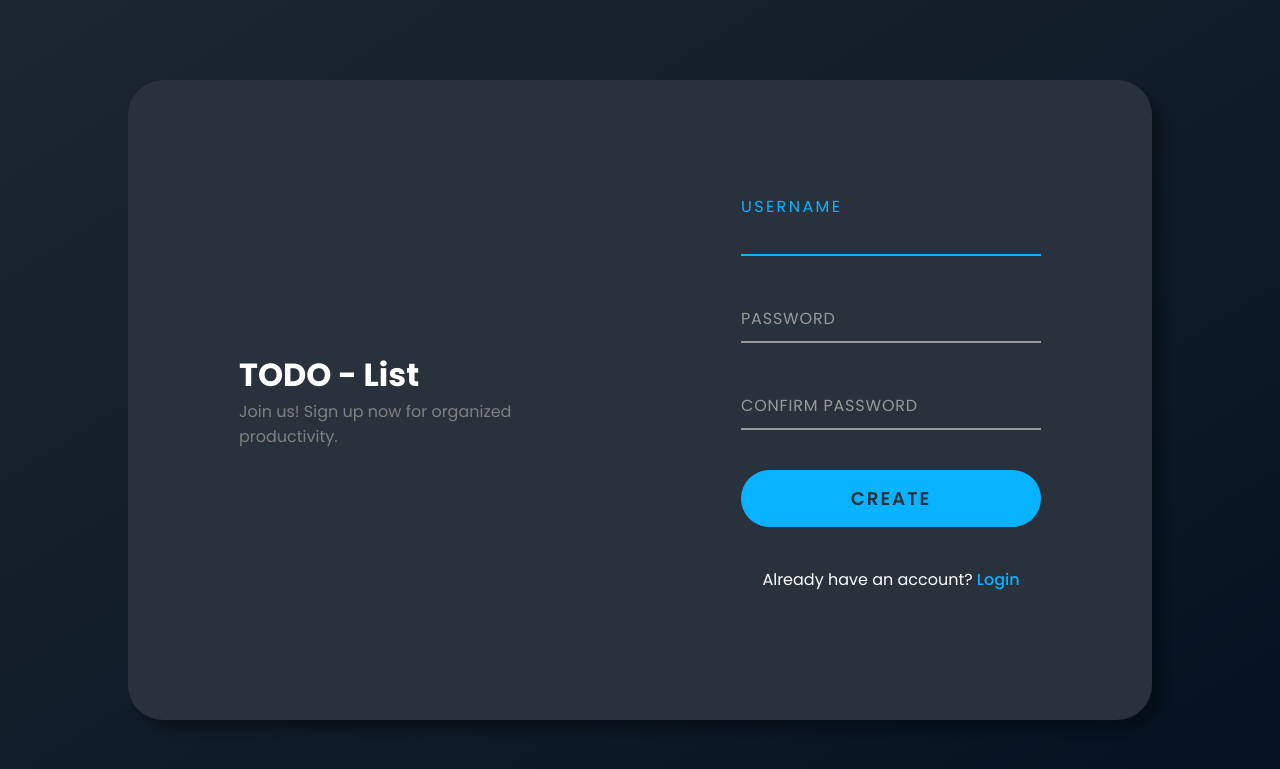
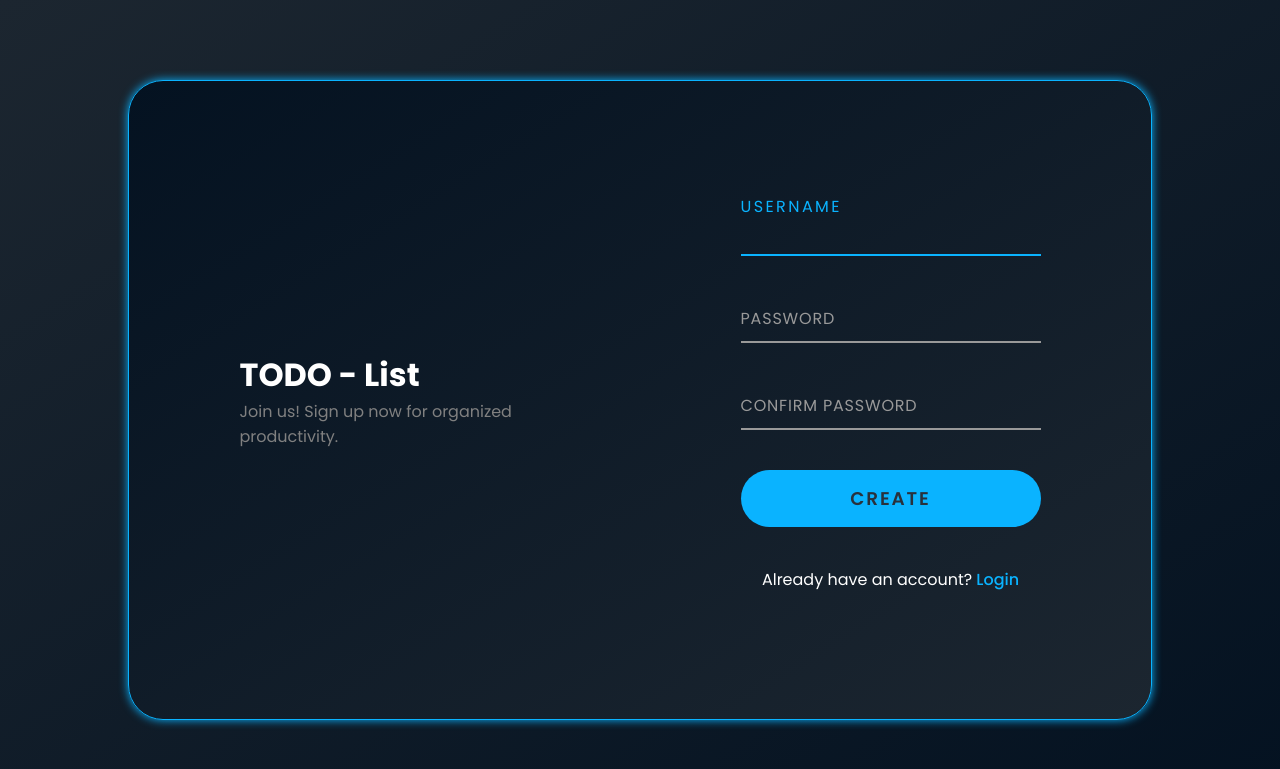
Before and after one commit to Yudin101/TODO-List, a Flask app: page /register in a window 1280 px wide. Shown: the top 769 px of the page. Run offline with Flask 3, Linux system fonts and the light colour scheme; some libraries are stand-ins or nearby versions.

Commit message:
made changes to login/register page

```diff
--- a/static/styles.css
+++ b/static/styles.css
@@ -105,14 +105,15 @@ main{
 }
 
 .login-register-form {
-	background-color: var(--bgClr);
+	background: linear-gradient(to top left, #1c2630, #041221);
 	width: 80%;
 	height: 80vh;
 	display: flex;
 	align-items: center;
 	justify-content: space-around;
 	border-radius: 35px;
-	box-shadow: 10px 10px 10px rgba(0, 0, 0, 0.3);
+	box-shadow: 0px 0px 10px var(--clr);
+	border: 1px solid var(--clr);
 }
 
 .login-register-contents {
```
